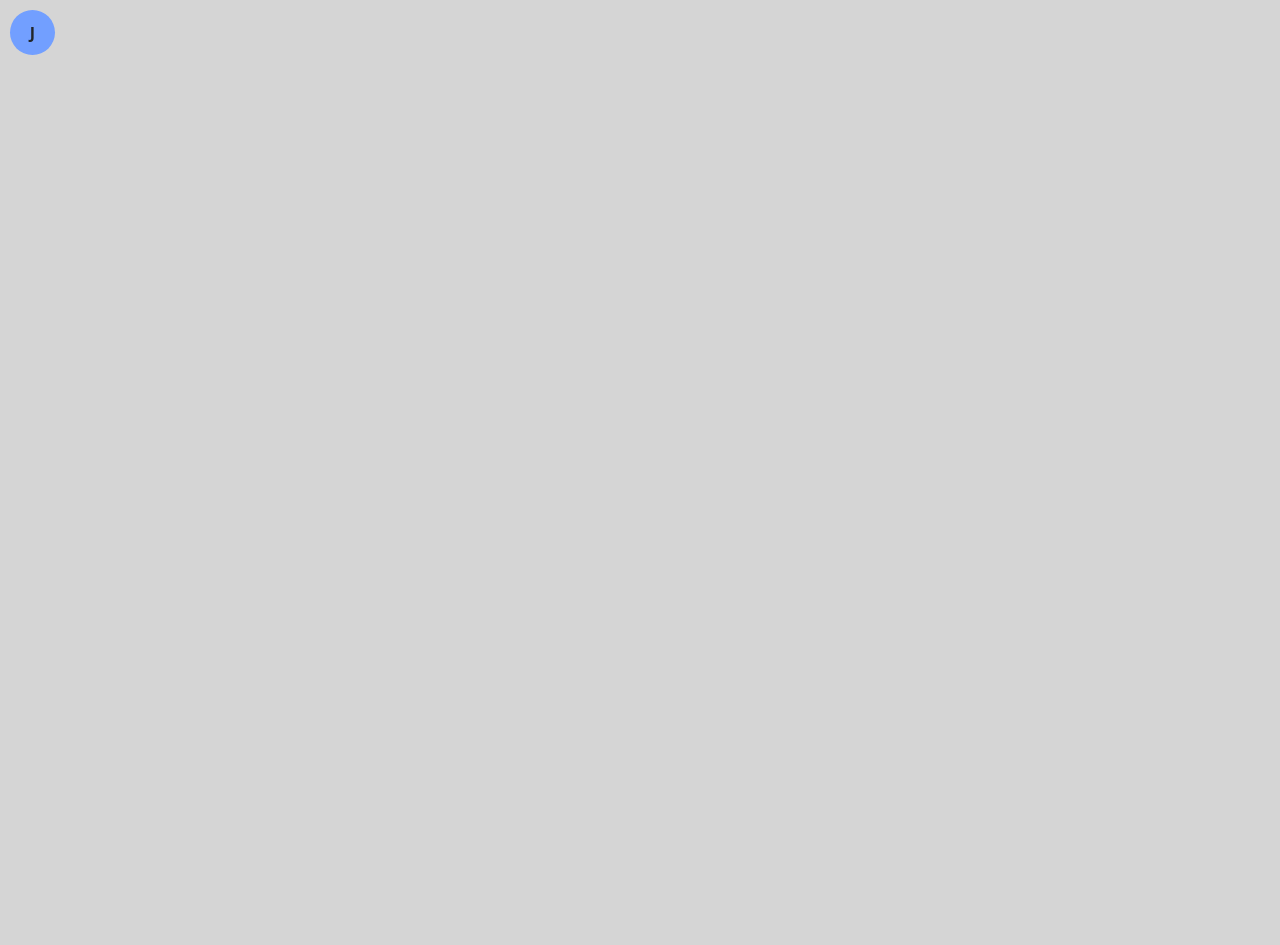
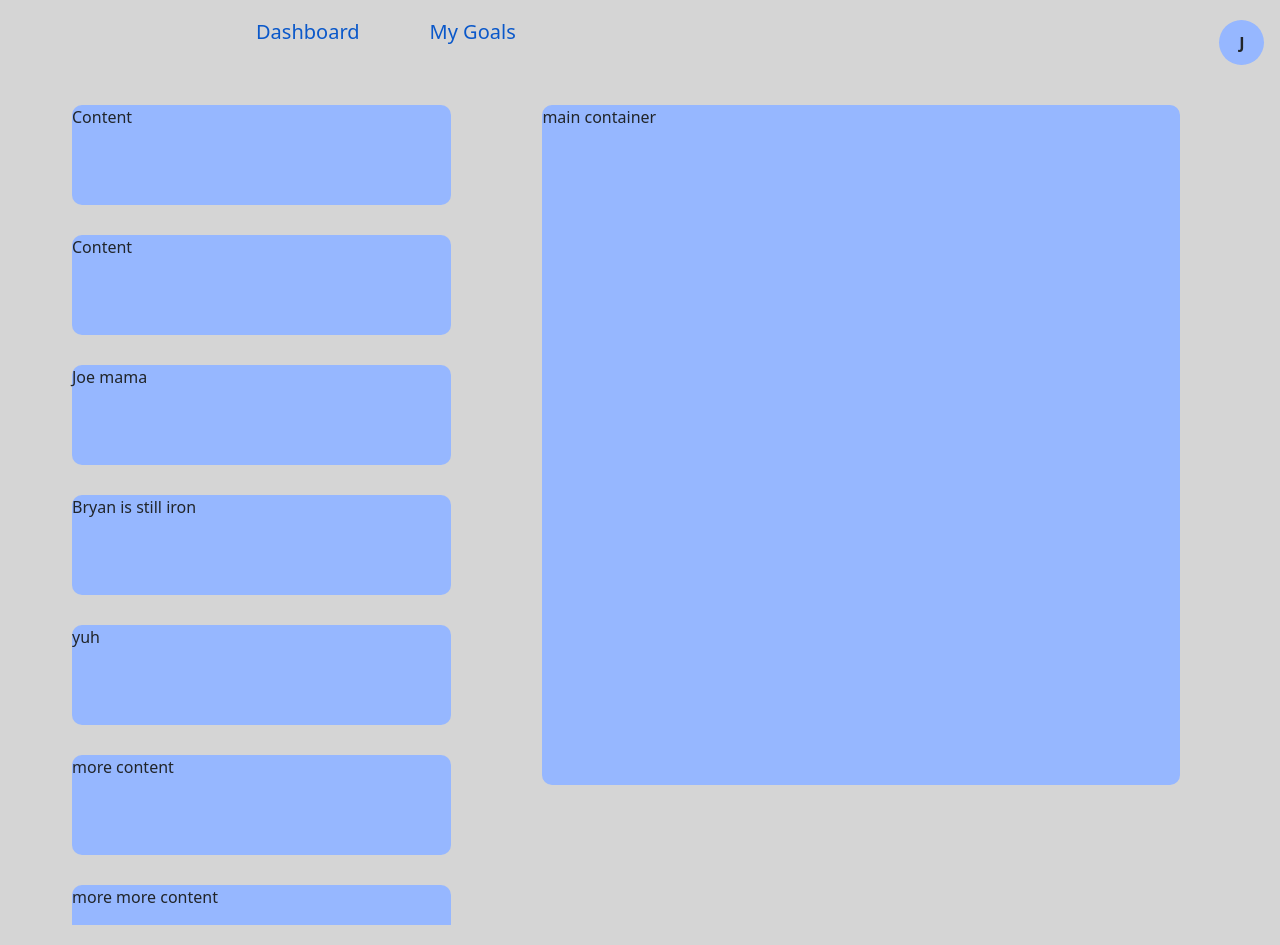
Before and after one commit to JacobM819/GPT-FIt, a React (Create React App) app: page / in a window 1280 px wide. Before the commit the page ends 800 px from the top, so only its background shows below. Built offline with nearby package versions, Linux system fonts and the light colour scheme.

Commit message:
Layed out structure for nav and main sections
- Added page links to nav
- Fixed profile icon positioning
- Added small scrollable column to main
- Added big main section to main

```diff
--- a/src/App.css
+++ b/src/App.css
@@ -1,5 +1,5 @@
 :root {
-  --primary: #729fff;
+  --primary: #96b7ff;
   --secondary: #cfe2ff;
 
 }
@@ -9,8 +9,43 @@ body {
   background-color: #d5d5d5;
 }
 
+main {
+  padding: 20px;
+}
+
 nav {
-  padding: 10px;
+  padding: 20px 10px 20px 20%;
+}
+
+.main-cont-sm {
+  background-color: var(--primary);
+  border-radius: 10px;
+  width: 98%;
+  height: 100px;
+  margin: 0 0 30px 20px;
+}
+
+.main-cont-lg {
+  background-color: var(--primary);
+  border-radius: 10px;
+  width: 80%;
+  height: 85vh;
+  margin: auto;
+}
+
+.main-col-sm {
+  height: 820px;
+  overflow-y: scroll;
+  -ms-overflow-style: none;
+  scrollbar-width: none;
+}
+.main-col-sm::-webkit-scrollbar {
+  display: none;
+}
+
+.link {
+  text-decoration: none;
+  color: #0a58ca;
 }
 
 .profile-icon {
--- a/src/App.js
+++ b/src/App.js
@@ -5,7 +5,27 @@ function App() {
   return (
       <body>
       <Nav></Nav>
-      <div></div>
+      <main>
+          <div className={"row"} style={{marginLeft:"20px"}}>
+            <div className={"col-4 main-col-sm"}>
+                <div className={"main-cont-sm"}>Content</div>
+                <div className={"main-cont-sm"}>Content</div>
+                <div className={"main-cont-sm"}>Joe mama</div>
+                <div className={"main-cont-sm"}>Bryan is still iron</div>
+                <div className={"main-cont-sm"}>yuh</div>
+                <div className={"main-cont-sm"}>more content</div>
+                <div className={"main-cont-sm"}>more more content</div>
+                <div className={"main-cont-sm"}></div>
+                <div className={"main-cont-sm"}></div>
+                <div className={"main-cont-sm"}></div>
+                <div className={"main-cont-sm"}></div>
+                <div className={"main-cont-sm"}></div>
+            </div>
+            <div className={"col-8"}>
+                <div className={"main-cont-lg"}>main container</div>
+            </div>
+          </div>
+      </main>
 
       </body>
   );
--- a/src/Nav.js
+++ b/src/Nav.js
@@ -1,7 +1,13 @@
 export default function Nav() {
     return(
-        <nav>
-            <div className={"profile-icon"}><b>J</b></div>
+        <nav className={"d-flex"}>
+            <div className={"d-flex"} style={{width:"95%"}}>
+                {/* eslint-disable-next-line jsx-a11y/anchor-is-valid */}
+                <span style={{marginRight:"70px"}}><a className={"link"} href={"#"}><h5>Dashboard</h5></a></span>
+                {/* eslint-disable-next-line jsx-a11y/anchor-is-valid */}
+                <span><a className={"link"} href={"#"}><h5>My Goals</h5></a></span>
+            </div>
+            <span className={"profile-icon"}><b>J</b></span>
         </nav>
     );
 
```
